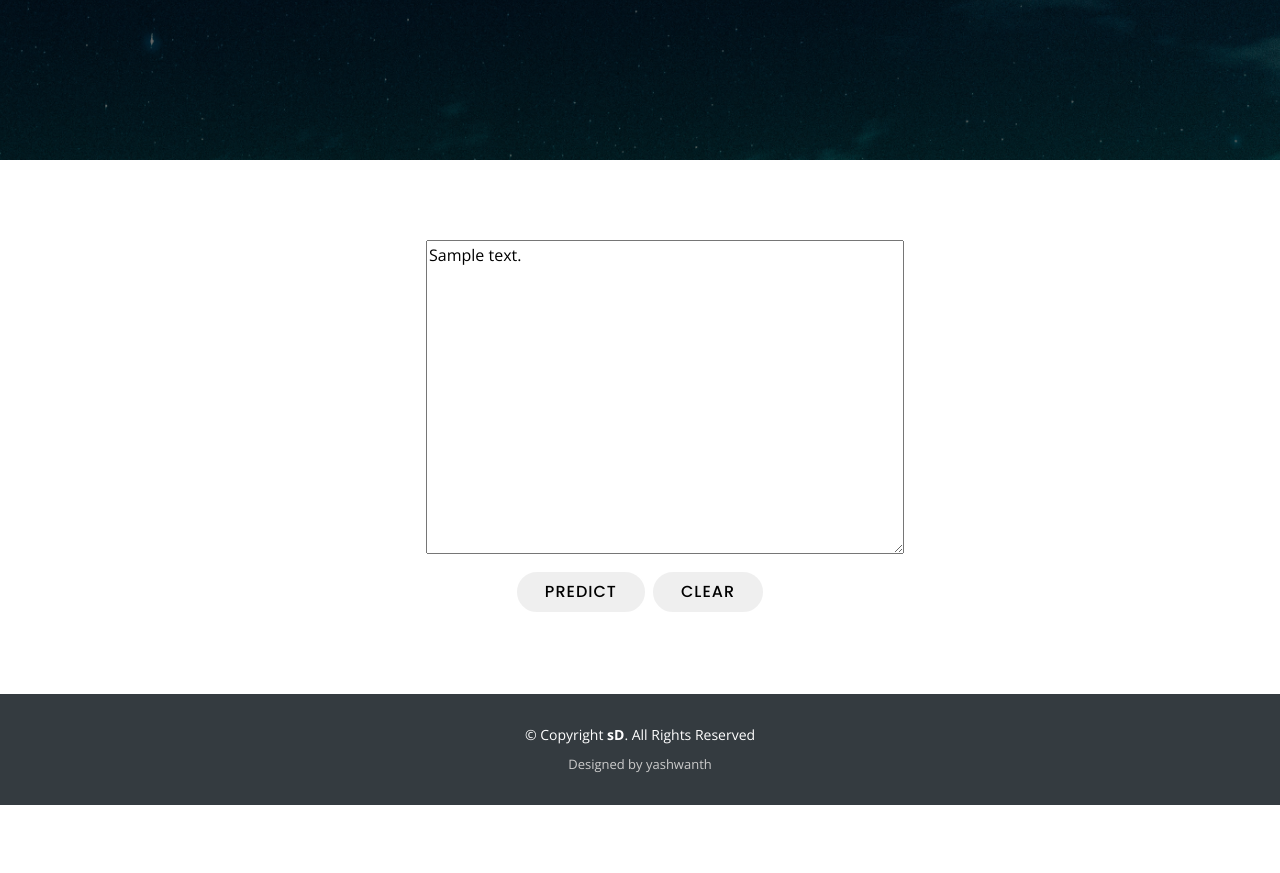
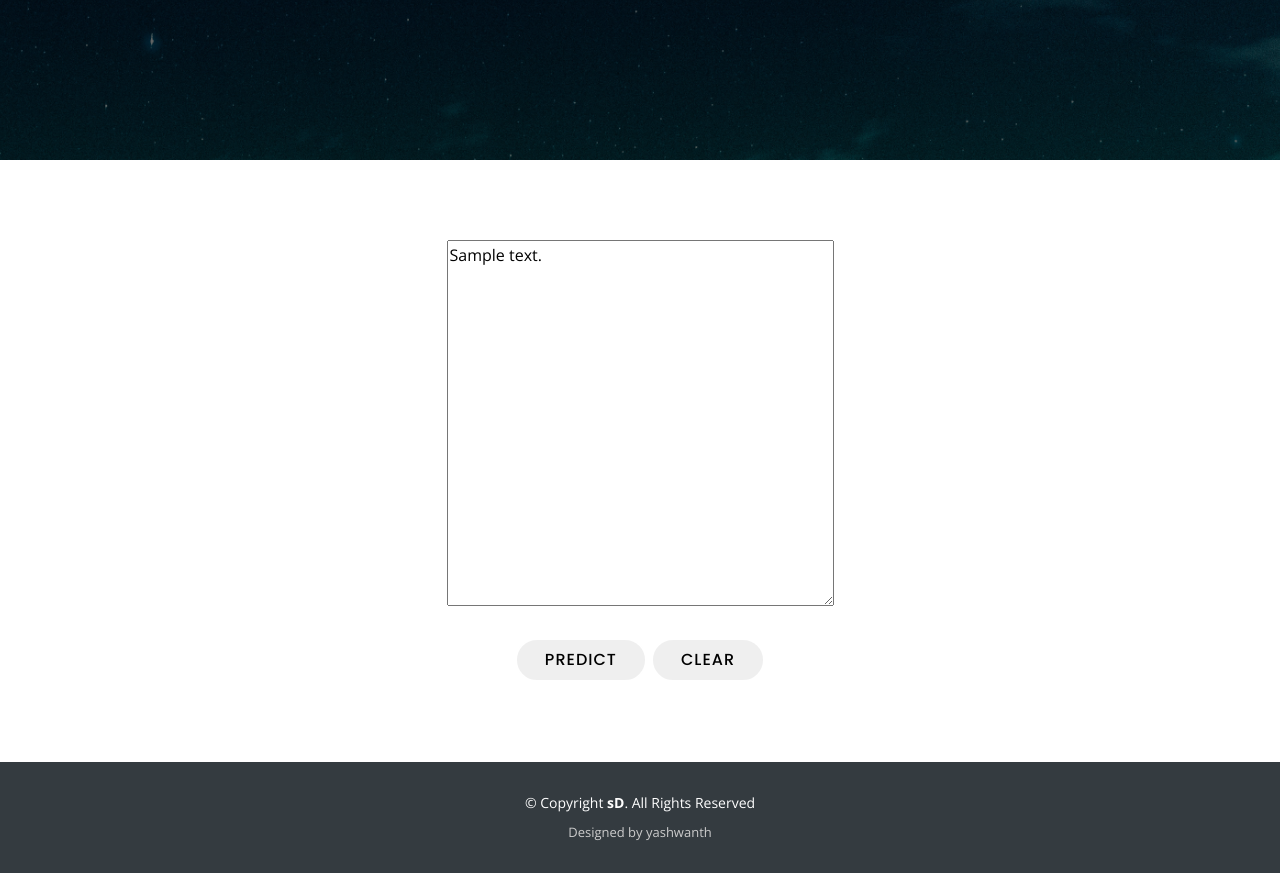
Before and after one commit to venkat1702/Spam-Detection, a Flask app: template templates/index.html in a window 1280 px wide. Shown: the part 640-1513 px from the top of the page. Before the commit the page ends 1445 px from the top, so only its background shows below. Run offline with Flask 2, Linux system fonts and the light colour scheme; the template is opened without the code that fills it: most values are stand-ins (such as "Sample title", 1, 10 or a date in 2020); parts of the project's set-up code (start-up, migrations or seed data) failed here and were passed over; some libraries are stand-ins or nearby versions.

Commit message:
Update index.html

```diff
--- a/templates/index.html
+++ b/templates/index.html
@@ -15,6 +15,7 @@
 
   <!-- Bootstrap CSS File -->
   <link href="static/lib/bootstrap/css/bootstrap.min.css" rel="stylesheet">
+  <link rel="stylesheet" href="https://maxcdn.bootstrapcdn.com/bootstrap/4.0.0/css/bootstrap.min.css">
 
   <!-- Libraries CSS Files -->
   <link href="static/lib/font-awesome/css/font-awesome.min.css" rel="stylesheet">
@@ -62,7 +63,7 @@
     <section id="about">
 
     <form action="/predict", method="POST", style="text-align: center;">
-			<textarea name="comment" rows="6" cols="50" required="true" placeholder="Enter the text here......." style="height: 314px;margin-left : 50px;">{{comment1}}</textarea>
+			<textarea class="form-group" name="comment" rows="15" cols="40%"  required="true" placeholder="Enter the text here.......">{{comment1}}</textarea>
       <br/>
       <div class="btn-m">
 			<input type="submit" class="btn-D" value="predict" >
```
